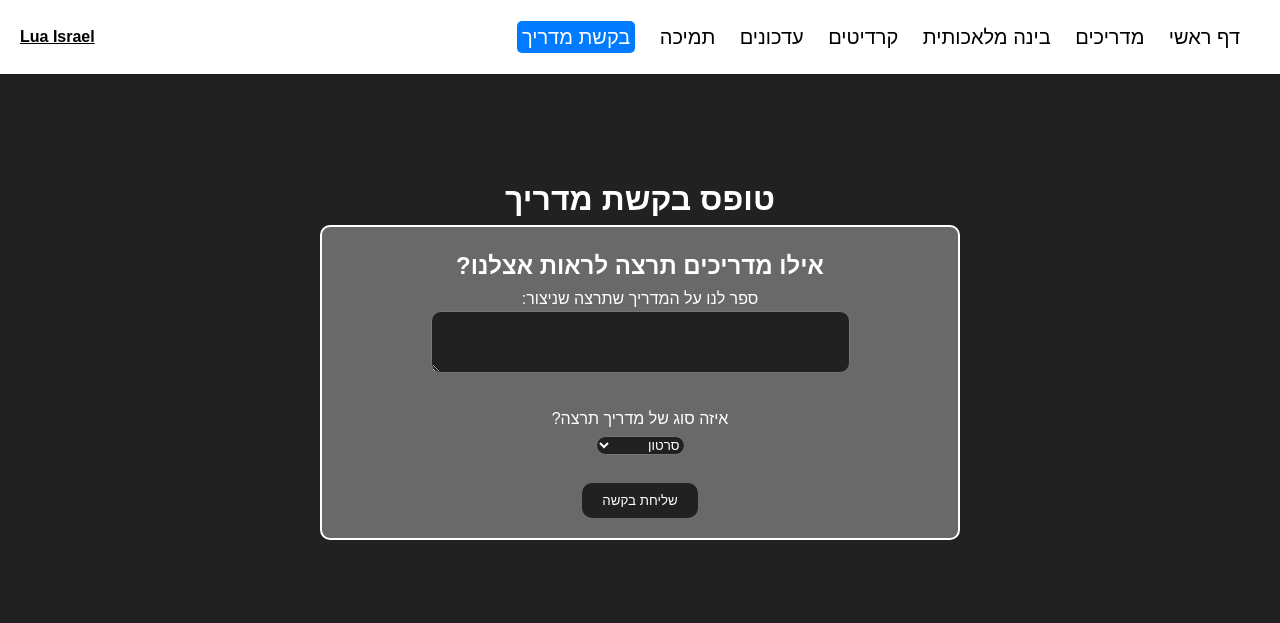
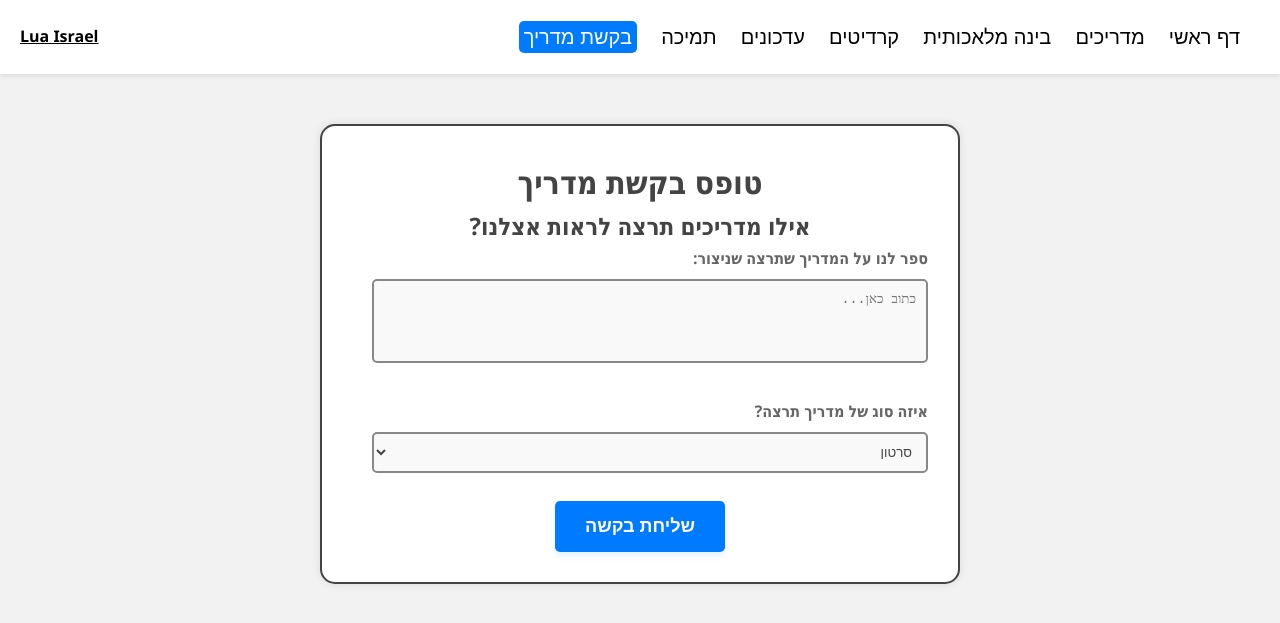
Before and after one commit to EVPlayerR/LuaIsrael, a Flask app: page /guides in a window 1280 px wide. Shown: the top 623 px of the page. Run offline with Flask 3, Linux system fonts and the light colour scheme; some libraries are stand-ins or nearby versions; some web fonts are replaced.

Commit message:
Update guides.html

```diff
--- a/templates/guides.html
+++ b/templates/guides.html
@@ -8,23 +8,75 @@
 {% block content %}
     <style>
         body {
-            background-color: #212121;
+            background-color: #f2f2f2;
+            font-family: 'Segoe UI', Tahoma, Geneva, Verdana, sans-serif;
+        }
+        .form-container {
+            margin: 50px auto;
+            width: 50%;
+            padding: 30px;
+            border: 2px solid #444;
+            border-radius: 15px;
+            background-color: #fff;
+            box-shadow: 0 0 10px rgba(0, 0, 0, 0.1);
+        }
+        h1, h2 {
+            color: #444;
+            text-align: center;
+        }
+        label {
+            color: #666;
+            font-weight: bold;
+        }
+        textarea, select {
+            width: calc(100% - 20px);
+            padding: 10px;
+            margin: 8px 0;
+            border: 2px solid #888;
+            border-radius: 5px;
+            background-color: #f9f9f9;
+            color: #444;
+            resize: none;
+        }
+        button[type="submit"] {
+            background-color: #007bff;
+            border: none;
+            color: #fff;
+            padding: 15px 30px;
+            border-radius: 5px;
+            cursor: pointer;
+            transition: background-color 0.3s ease;
+            display: block;
+            margin: 20px auto 0;
+            font-size: 18px;
+            font-weight: bold;
+            box-shadow: 0 4px 6px rgba(0, 123, 255, 0.1);
+        }
+        button[type="submit"]:hover {
+            background-color: #0056b3;
+        }
+        .form-group {
+            margin-bottom: 20px;
         }
     </style>
-    <div style="position: relative; top: 100px; text-align: center;">
-        <h1 style="color: #FFFFFF;">טופס בקשת מדריך</h1>
-        <div style="border: 2px solid #FFFFFF; border-radius: 10px; padding: 20px; width: 50%; margin: 0 auto; background-color: #696969;">
-            <h2 style="color: #FFFFFF;">אילו מדריכים תרצה לראות אצלנו?</h2>
+    <div class="form-container">
+        <h1>טופס בקשת מדריך</h1>
+        <div>
+            <h2>אילו מדריכים תרצה לראות אצלנו?</h2>
             <form action="/guide_request" method="POST">
-                <label for="message" style="margin-bottom: 10px; color: #FFFFFF;">ספר לנו על המדריך שתרצה שניצור:</label><br>
-                <textarea id="message" name="message" rows="4" cols="50" style="border-radius: 10px; background-color: #212121; color: #FFFFFF;"></textarea><br><br>
-                <label for="guide" style="margin-bottom: 10px; color: #FFFFFF;">איזה סוג של מדריך תרצה?</label><br>
-                <select id="guide" name="guide" style="border-radius: 10px; background-color: #212121; color: #FFFFFF;">
-                    <option value="סרטון">סרטון</option>
-                    <option value="סקריפט יומי">סקריפט יומי</option>
-                    <option value="מודל יומי">מודל יומי</option>
-                </select><br><br>
-                <button type="submit" style="background-color: #212121; border: none; color: #FFFFFF; padding: 10px 20px; border-radius: 10px; cursor: pointer; transition: background-color 0.3s ease;">שליחת בקשה</button>
+                <div class="form-group">
+                    <label for="message">ספר לנו על המדריך שתרצה שניצור:</label><br>
+                    <textarea id="message" name="message" rows="4" placeholder="כתוב כאן..." required></textarea>
+                </div>
+                <div class="form-group">
+                    <label for="guide">איזה סוג של מדריך תרצה?</label><br>
+                    <select id="guide" name="guide" required>
+                        <option value="סרטון">סרטון</option>
+                        <option value="סקריפט יומי">סקריפט יומי</option>
+                        <option value="מודל יומי">מודל יומי</option>
+                    </select>
+                </div>
+                <button type="submit">שליחת בקשה</button>
             </form>
         </div>
     </div>
```
